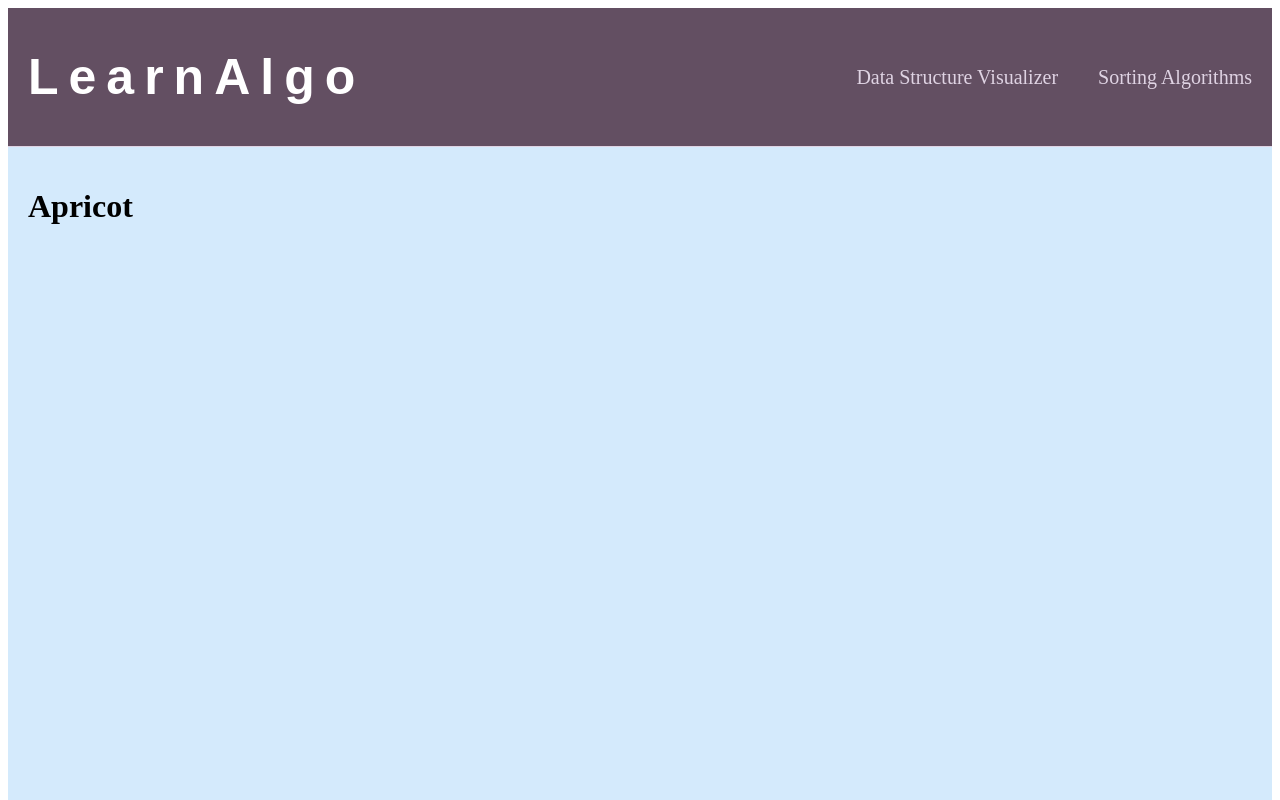
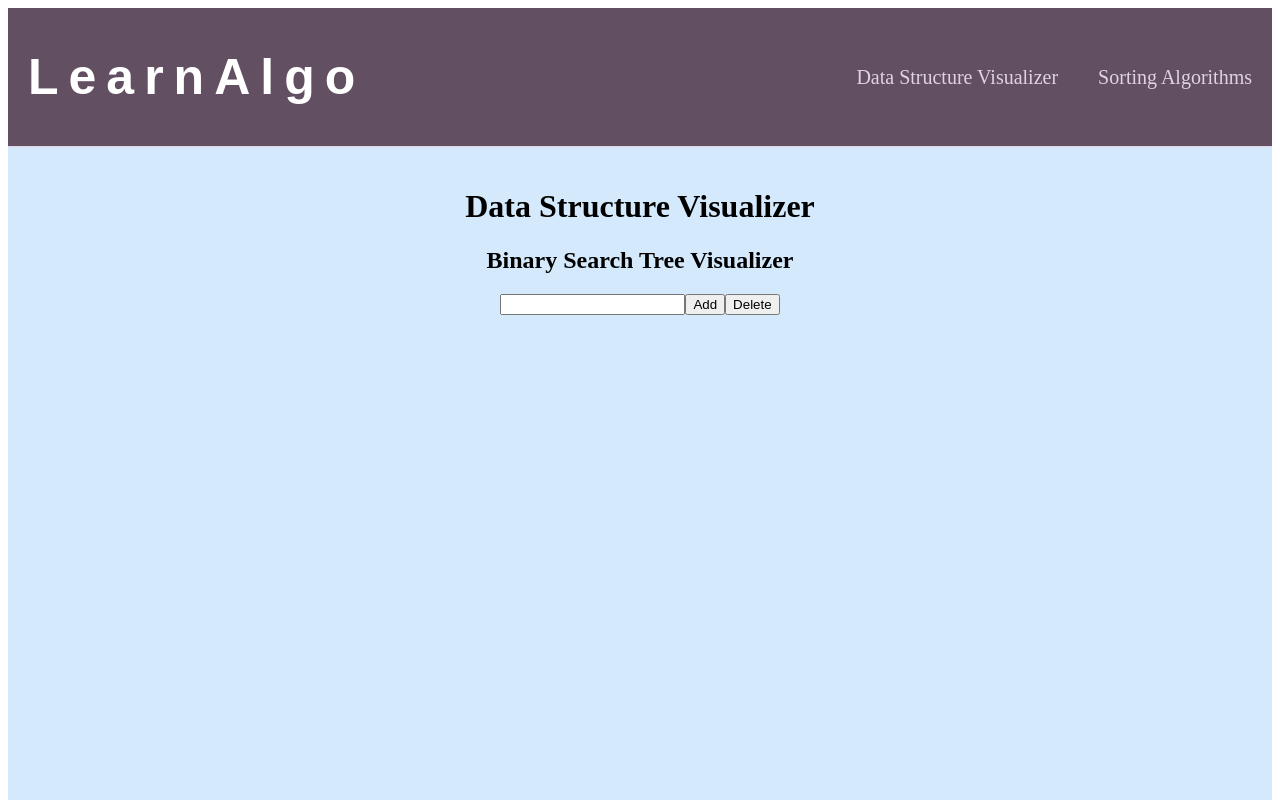
Before and after one commit to darsh175223/my-app, a React (Create React App) app: page /apricot in a window 1280 px wide. Shown: the top 800 px of the page. Built offline with nearby package versions, Linux system fonts and the light colour scheme.

Commit message:
adding BST visualizer feature

```diff
--- a/src/components/ArrayVisualizer.js
+++ b/src/components/ArrayVisualizer.js
@@ -42,7 +42,7 @@ const ArrayVisualizer = () => {
 
   return (
     <div className="visualizer-container" style={{ marginBottom: 20 }}>
-              <h2>Array Visualizer</h2>
+              <h2>Linked List Visualizer</h2>
         <div style={{ marginBottom: 75 }}>
         <Controls addElement={addElement} deleteElement={deleteElement} />
         </div>
--- /dev/null
+++ b/src/components/BSTVisualizer.css
@@ -0,0 +1,72 @@
+.visualizer-container {
+    text-align: center;
+  }
+
+  .tree-container {
+    display: flex;
+    justify-content: center;
+    align-items: center;
+    flex-direction: column;
+  }
+
+  .tree-node {
+    display: flex;
+    flex-direction: column;
+    align-items: center;
+    margin: 20px;
+    position: relative;
+  }
+
+  .node-value {
+    display: flex;
+    justify-content: center;
+    align-items: center;
+    margin: 5px;
+    padding: 10px;
+    border: 1px solid black;
+    border-radius: 50%; /* Make the node circular */
+    width: 40px;
+    height: 40px;
+    transition: background-color 0.5s, color 0.5s;
+  }
+
+  .highlight {
+    background-color: red;
+    color: white;
+  }
+
+  .tree-children {
+    display: flex;
+    justify-content: space-between;
+    width: 100%;
+    position: relative;
+  }
+
+  .tree-branch {
+    display: flex;
+    justify-content: center;
+    align-items: center;
+    flex-grow: 1;
+    position: relative;
+  }
+
+  .left-branch {
+    margin-right: 50px; /* Adjust this value for spacing */
+  }
+
+  .right-branch {
+    margin-left: 50px; /* Adjust this value for spacing */
+  }
+
+  .tree-arrow {
+    position: absolute;
+    width: 100%;
+    height: 100%;
+    pointer-events: none;
+  }
+
+  .left-arrow line,
+  .right-arrow line {
+    stroke: black;
+    stroke-width: 0;
+  }
--- /dev/null
+++ b/src/components/BSTVisualizer.js
@@ -0,0 +1,68 @@
+import React, { useState } from 'react';
+import Controls from './Controls';
+import TreeNode from './TreeNode';
+import BST from '../dataStructures/BST';
+import './BSTVisualizer.css';
+
+const BSTVisualizer = () => {
+  const [bst, setBst] = useState(new BST());
+  const [highlightedNode, setHighlightedNode] = useState(null);
+  const [animating, setAnimating] = useState(false);
+
+  const addElement = (value) => {
+    if (animating) return;
+    setAnimating(true);
+    const newBst = new BST();
+    newBst.root = bst.root;
+    newBst.addElement(value);
+
+    const newNodes = [];
+    newBst.inOrderTraversal(newBst.root, (node) => newNodes.push(node));
+    highlightNodes(newNodes, () => {
+      setBst(newBst);
+      setAnimating(false);
+    });
+  };
+
+  const deleteElement = (value) => {
+    if (animating) return;
+    setAnimating(true);
+    const newBst = new BST();
+    newBst.root = bst.root;
+    newBst.deleteElement(value);
+
+    const newNodes = [];
+    newBst.inOrderTraversal(newBst.root, (node) => newNodes.push(node));
+    highlightNodes(newNodes, () => {
+      setBst(newBst);
+      setAnimating(false);
+    });
+  };
+
+  const highlightNodes = (nodes, callback) => {
+    let currentIndex = 0;
+    const interval = setInterval(() => {
+      if (currentIndex < nodes.length) {
+        setHighlightedNode(nodes[currentIndex].value);
+        currentIndex++;
+      } else {
+        clearInterval(interval);
+        setHighlightedNode(null);
+        callback();
+      }
+    }, 500);
+  };
+
+  return (
+    <div className="visualizer-container">
+        <h2>Binary Search Tree Visualizer</h2>
+
+      <Controls addElement={addElement} deleteElement={deleteElement} />
+      <div className="tree-container">
+        {bst.root && <TreeNode node={bst.root} highlighted={highlightedNode} />}
+      </div>
+    </div>
+  );
+};
+
+export default BSTVisualizer;
--- a/src/components/Controls.js
+++ b/src/components/Controls.js
@@ -4,19 +4,19 @@ const Controls = ({ addElement, deleteElement }) => {
   const [inputValue, setInputValue] = useState('');
 
   const handleAdd = () => {
-    addElement(inputValue);
+    addElement(parseInt(inputValue, 10));
     setInputValue('');
   };
 
   const handleDelete = () => {
-    deleteElement(inputValue);
+    deleteElement(parseInt(inputValue, 10));
     setInputValue('');
   };
 
   return (
     <div>
       <input
-        type="text"
+        type="number"
         value={inputValue}
         onChange={(e) => setInputValue(e.target.value)}
       />
--- /dev/null
+++ b/src/components/HashmapVisualizer.js
@@ -0,0 +1,6 @@
+import React, { useState } from 'react';
+const HashmapVisualizer = () => {
+
+};
+
+export default HashmapVisualizer;
--- /dev/null
+++ b/src/components/TreeNode.js
@@ -0,0 +1,47 @@
+import React, { useRef, useEffect, useState } from 'react';
+import './BSTVisualizer.css';
+
+const TreeNode = ({ node, highlighted, level }) => {
+  const nodeRef = useRef(null);
+  const [positions, setPositions] = useState({ x: 0, y: 0 });
+
+  useEffect(() => {
+    if (nodeRef.current) {
+      const { x, y, width, height } = nodeRef.current.getBoundingClientRect();
+      setPositions({
+        x: x + width / 2,
+        y: y + height / 2,
+      });
+    }
+  }, [nodeRef]);
+
+  return (
+    <div className="tree-node" ref={nodeRef}>
+      <div className={`node-value ${highlighted ? 'highlight' : ''}`}>{node.value}</div>
+      <div className="tree-children">
+        {node.left && (
+          <>
+            <svg className="tree-arrow left-arrow">
+              <line x1="50%" y1="50%" x2="0%" y2="100%" />
+            </svg>
+            <div className="tree-branch left-branch">
+              <TreeNode node={node.left} highlighted={highlighted} level={level + 1} />
+            </div>
+          </>
+        )}
+        {node.right && (
+          <>
+            <svg className="tree-arrow right-arrow">
+              <line x1="50%" y1="50%" x2="100%" y2="100%" />
+            </svg>
+            <div className="tree-branch right-branch">
+              <TreeNode node={node.right} highlighted={highlighted} level={level + 1} />
+            </div>
+          </>
+        )}
+      </div>
+    </div>
+  );
+};
+
+export default TreeNode;
--- /dev/null
+++ b/src/dataStructures/BST.js
@@ -0,0 +1,88 @@
+class BSTNode {
+    constructor(value) {
+      this.value = value;
+      this.left = null;
+      this.right = null;
+    }
+  }
+
+  class BST {
+    constructor() {
+      this.root = null;
+    }
+
+    addElement(value) {
+      const newNode = new BSTNode(value);
+      if (!this.root) {
+        this.root = newNode;
+      } else {
+        this._insertNode(this.root, newNode);
+      }
+    }
+
+    _insertNode(node, newNode) {
+      if (newNode.value < node.value) {
+        if (!node.left) {
+          node.left = newNode;
+        } else {
+          this._insertNode(node.left, newNode);
+        }
+      } else {
+        if (!node.right) {
+          node.right = newNode;
+        } else {
+          this._insertNode(node.right, newNode);
+        }
+      }
+    }
+
+    deleteElement(value) {
+      this.root = this._deleteNode(this.root, value);
+    }
+
+    _deleteNode(node, value) {
+      if (!node) return null;
+
+      if (value < node.value) {
+        node.left = this._deleteNode(node.left, value);
+      } else if (value > node.value) {
+        node.right = this._deleteNode(node.right, value);
+      } else {
+        if (!node.left && !node.right) {
+          return null;
+        } else if (!node.left) {
+          return node.right;
+        } else if (!node.right) {
+          return node.left;
+        } else {
+          const temp = this._findMin(node.right);
+          node.value = temp.value;
+          node.right = this._deleteNode(node.right, temp.value);
+        }
+      }
+      return node;
+    }
+
+    _findMin(node) {
+      while (node.left) {
+        node = node.left;
+      }
+      return node;
+    }
+
+    inOrderTraversal(node, callback) {
+      if (node) {
+        this.inOrderTraversal(node.left, callback);
+        callback(node);
+        this.inOrderTraversal(node.right, callback);
+      }
+    }
+
+    getNodes() {
+      const nodes = [];
+      this.inOrderTraversal(this.root, (node) => nodes.push(node));
+      return nodes;
+    }
+  }
+
+  export default BST;
--- a/src/pages/Apricot.js
+++ b/src/pages/Apricot.js
@@ -1,10 +1,17 @@
 import React from 'react';
+import BSTVisualizer from '.././components/BSTVisualizer';
+
 
 const Apricot = () => {
   return (
-    <div style={{ backgroundColor: '#d4eafc', minHeight: '100vh', padding: '20px' }}>
-      <h1>Apricot</h1>
-    </div>
+
+    <div style={{ backgroundColor: '#d4eafc', minHeight: '100vh', padding: '20px'}}>
+        <center>
+        <h1>Data Structure Visualizer</h1>
+        <BSTVisualizer />
+        </center>
+
+  </div>
   );
 }
 
```
Also changed, not shown: src/components/HashtableVisualizer.js (added, +7 -0 lines).
